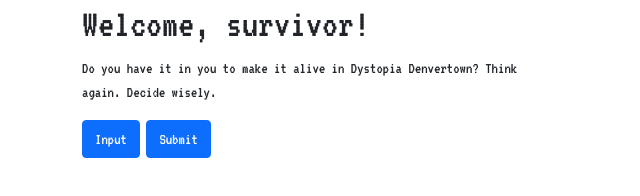
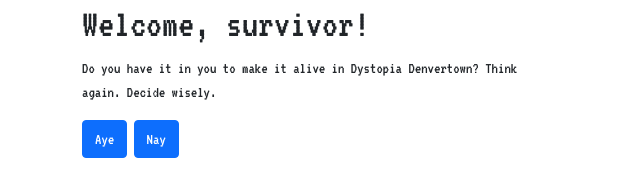
Before and after one commit to Swatilekha-Roy/Fear-The-Walking-Cats, a plain HTML site: page index.html in a window 1280 px wide. Shown: the whole page, without its empty margins (0-640 px from the left). Drawn offline with nearby package versions, Linux system fonts and the light colour scheme.

Commit message:
Update index.html

```diff
--- a/index.html
+++ b/index.html
@@ -30,15 +30,15 @@
                 <p>
                     Do you have it in you to make it alive in Dystopia Denvertown? Think again. Decide wisely.
                 </p>
-                <a href="#"><input class="btn btn-primary" type="button" value="Input"></a>
-                <a href="#"><input class="btn btn-primary" type="submit" value="Submit"></a>
+                <a href="#"><input class="btn btn-primary" type="button" value="Aye"></a>
+                <a href="#"><input class="btn btn-primary" type="submit" value="Nay"></a>
             </div>
         </div>
     </div>
 
 
 
-  <script src="js/script.js"></script>
+  <script src="js/game.js"></script>
   <script src="https://cdn.jsdelivr.net/npm/@popperjs/core@2.9.1/dist/umd/popper.min.js" integrity="sha384-SR1sx49pcuLnqZUnnPwx6FCym0wLsk5JZuNx2bPPENzswTNFaQU1RDvt3wT4gWFG" crossorigin="anonymous"></script>
   <script src="https://cdn.jsdelivr.net/npm/bootstrap@5.0.0-beta3/dist/js/bootstrap.min.js" integrity="sha384-j0CNLUeiqtyaRmlzUHCPZ+Gy5fQu0dQ6eZ/xAww941Ai1SxSY+0EQqNXNE6DZiVc" crossorigin="anonymous"></script>
 </body>
```
